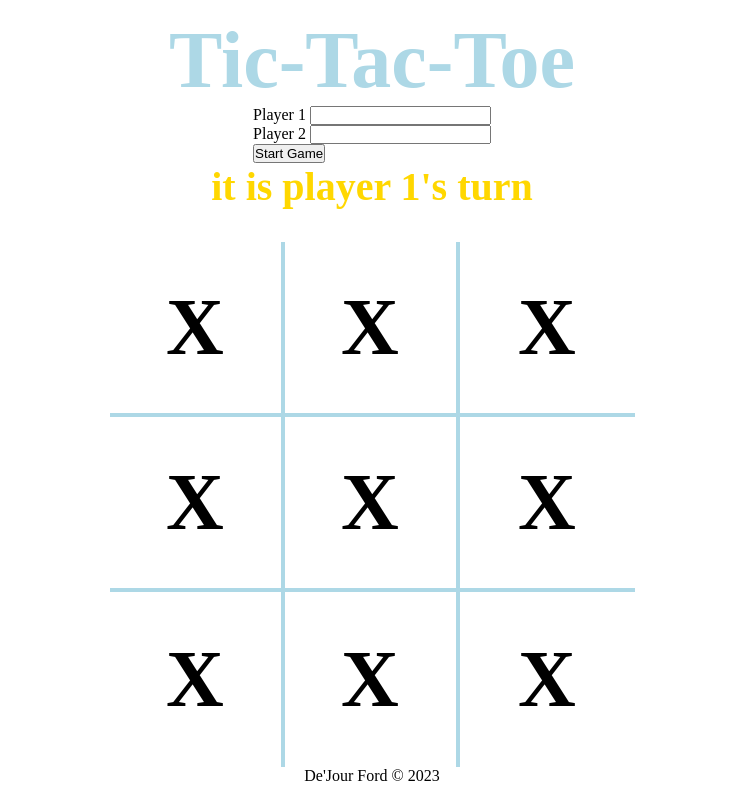
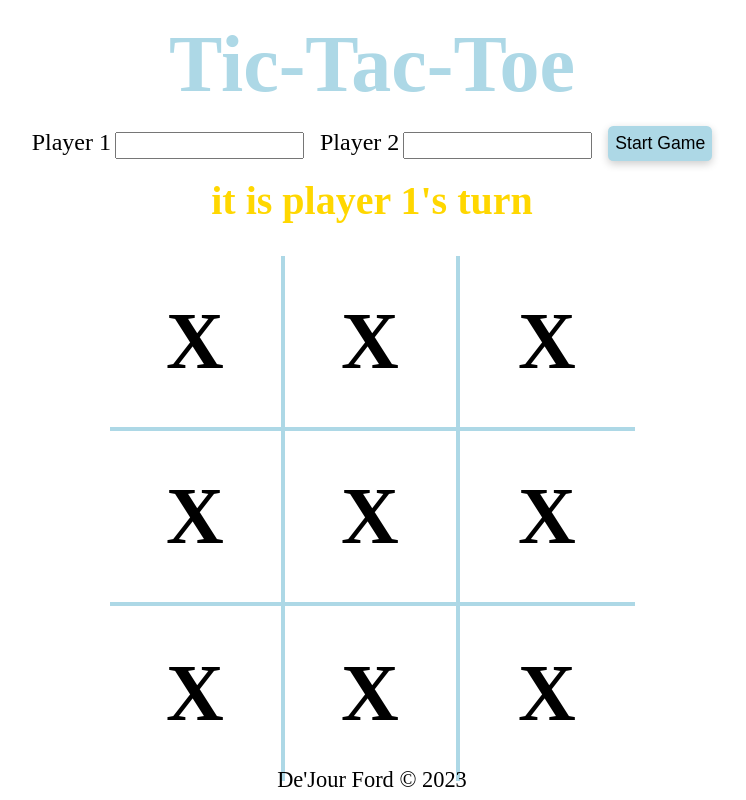
Before and after one commit to dejourford/tic-tac-toe-v3, a plain HTML site: page index.html in a window 1280 px wide. Shown: the whole page, without its empty margins (268-1014 px from the left). Drawn offline with Linux system fonts and the light colour scheme.

Commit message:
style footer

```diff
--- a/styles.css
+++ b/styles.css
@@ -14,11 +14,40 @@ body {
     flex-direction: column;
     justify-content: center;
     align-items: center;
+    gap: 1em;
 }
 
 h1 {
     font-size: 5rem;
     color: lightblue;
+}
+
+form {
+    display: flex;
+    gap: 1em;
+    align-items: center;
+}
+
+label {
+    font-size: 1.5rem;
+}
+
+input {
+    padding: 0.3em;
+}
+
+#start-game-btn {
+    padding: 0.4em;
+    font-size: 1.1rem;
+    border: none;
+    border-radius: 0.3em;
+    box-shadow: 0px 3px 9px rgb(0, 0, 0, 0.2);
+    background: lightblue;
+    cursor: pointer;
+}
+
+#start-game-btn:hover {
+    opacity: 70%;
 }
 
 main {
@@ -62,3 +91,10 @@ main {
 .tile:not(:nth-child(3n)) {
     border-right: 4px solid lightblue;
 }
+
+footer {
+    position: absolute;
+    bottom: 0;
+    padding: 0.3em;
+    font-size: 1.4rem;
+}
```
